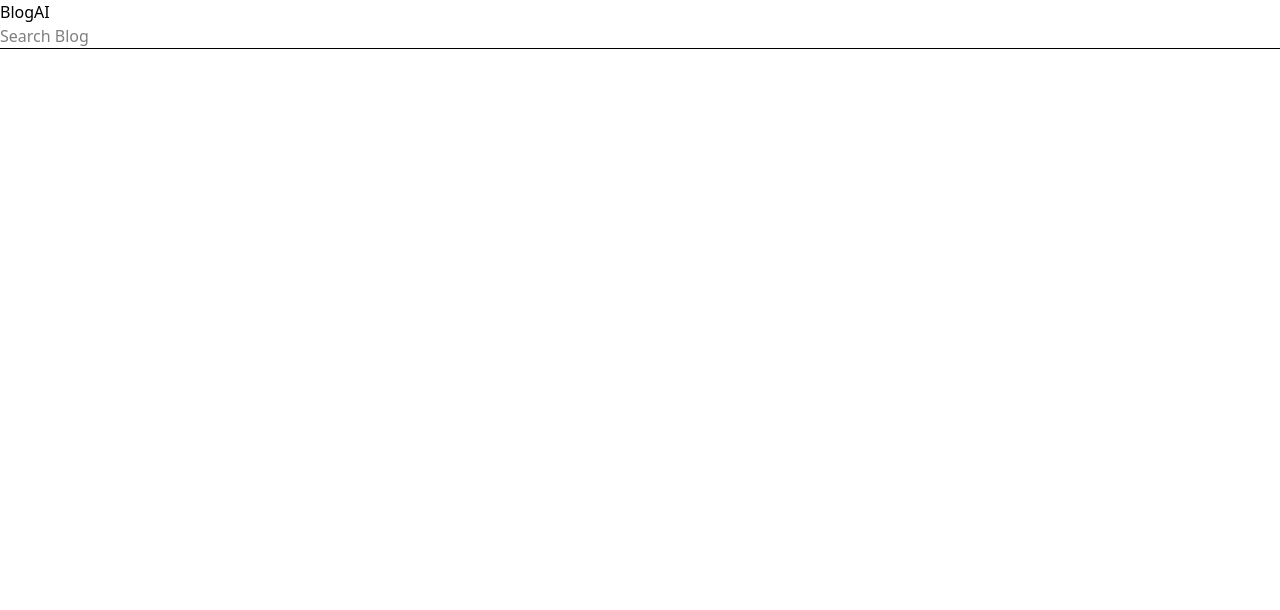
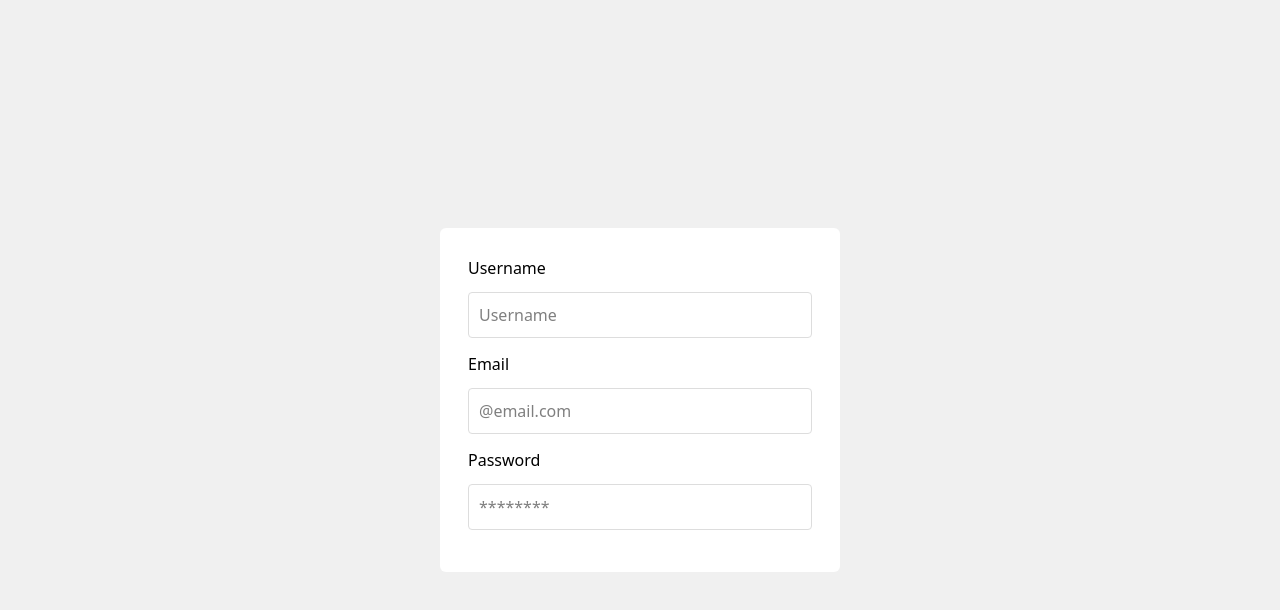
Before and after one commit to aniketmahajan04/Blogly, a React (Vite) app in the folder frontend/: page / in a window 1280 px wide. Shown: the top 610 px of the page. Built offline with nearby package versions, Linux system fonts and the light colour scheme.

Commit message:
create signup

```diff
--- a/frontend/src/App.tsx
+++ b/frontend/src/App.tsx
@@ -1,10 +1,11 @@
 import { Navbar } from "./components/Navbar";
+import { SignUp } from "./pages/Signup";
 
 function App() {
 
   return (
     <>
-      <Navbar />
+      <SignUp />
     </>
   )
 }
--- /dev/null
+++ b/frontend/src/components/Button.tsx
@@ -0,0 +1,13 @@
+
+interface ButtonProps {
+  text: string;
+  onClick: () => void;
+}
+export const Button = ({text, onClick}: ButtonProps) => {
+
+  return (
+    <button
+      onClick={onClick}
+    >{text}</button>
+  )
+}
--- /dev/null
+++ b/frontend/src/components/Input.tsx
@@ -0,0 +1,16 @@
+
+interface InputProps {
+  type: "text" | "password";
+  placeholder: string;
+}
+export const Input = ({type, placeholder}: InputProps) => {
+  return (
+    <input type={type} placeholder={placeholder}
+      className="w-full
+        p-2.5 border
+        border-custom-ash-500
+        rounded-sm
+        text-base
+        "/>
+  )
+}
--- a/frontend/src/components/Navbar.tsx
+++ b/frontend/src/components/Navbar.tsx
@@ -1,4 +1,5 @@
 import { Link } from "react-router-dom";
+import { Input } from "./Input.tsx";
 export const Navbar = () => {
 
   return (
@@ -10,10 +11,11 @@ export const Navbar = () => {
 
           <div>
             <div>
-              <input
-                type="text"
-                placeholder="Search Blog"
-              />
+              {/* <input  */}
+              {/*   type="text" */}
+              {/*   placeholder="Search Blog" */}
+              {/* /> */}
+              <Input type="text" placeholder="Username"/>
             </div>
           </div>
         </div>
--- a/frontend/src/index.css
+++ b/frontend/src/index.css
@@ -1 +1,14 @@
 @import "tailwindcss";
+
+@layer utilities {
+  .bg-custom-ash-300 {
+    background-color: #f0f0f0
+  }
+  /* Button color */
+  .bg-custom-ash-700 {
+    background-color: #3e424e
+  }
+  .border-custom-ash-500 {
+    border-color: #ddd
+  }
+}
--- /dev/null
+++ b/frontend/src/pages/Signup.tsx
@@ -0,0 +1,28 @@
+import { Input } from "../components/Input.tsx";
+
+export const SignUp = () => {
+
+  return (
+    <div className="flex justify-center items-center h-screen m-0 bg-custom-ash-300 ">
+        <div className="bg-white p-7 w-full max-w-[400px] shadow-[0_4px_6px_rgba(0,0,0,0.1] rounded-md">
+
+          <form>
+            <div className="mb-3.5">
+              <label className={`${labelStyles}`}>Username</label>
+              <Input type="text" placeholder="Username"/>
+            </div>
+            <div className="mb-3.5">
+              <label className={`${labelStyles}`}>Email</label>
+              <Input type="text" placeholder="@email.com" />
+            </div>
+            <div className="mb-3.5">
+              <label className={`${labelStyles}`}>Password</label>
+              <Input type="password" placeholder="********" />
+            </div>
+          </form>
+        </div>
+    </div>
+  )
+}
+
+let labelStyles = "block mb-3"
```
